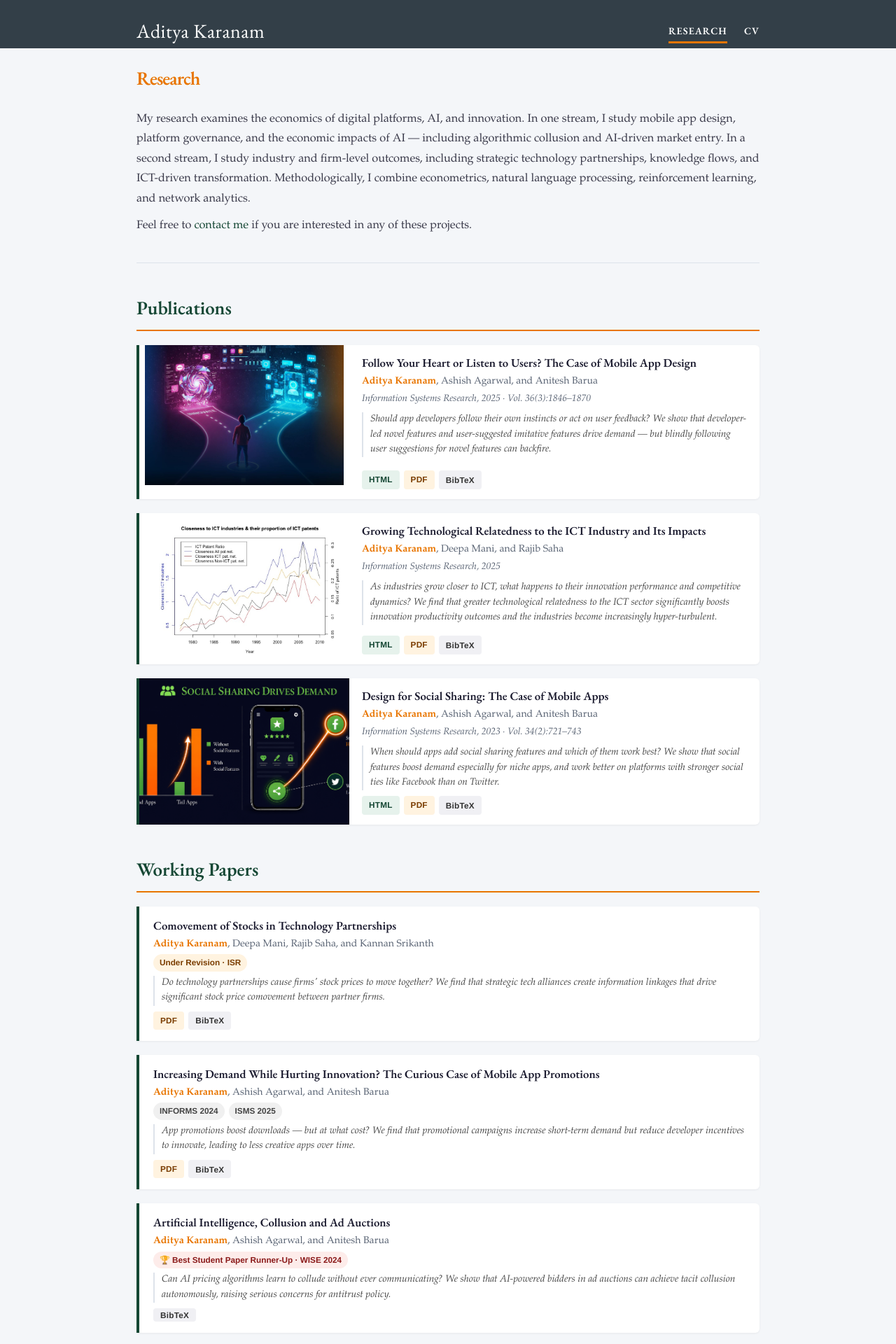
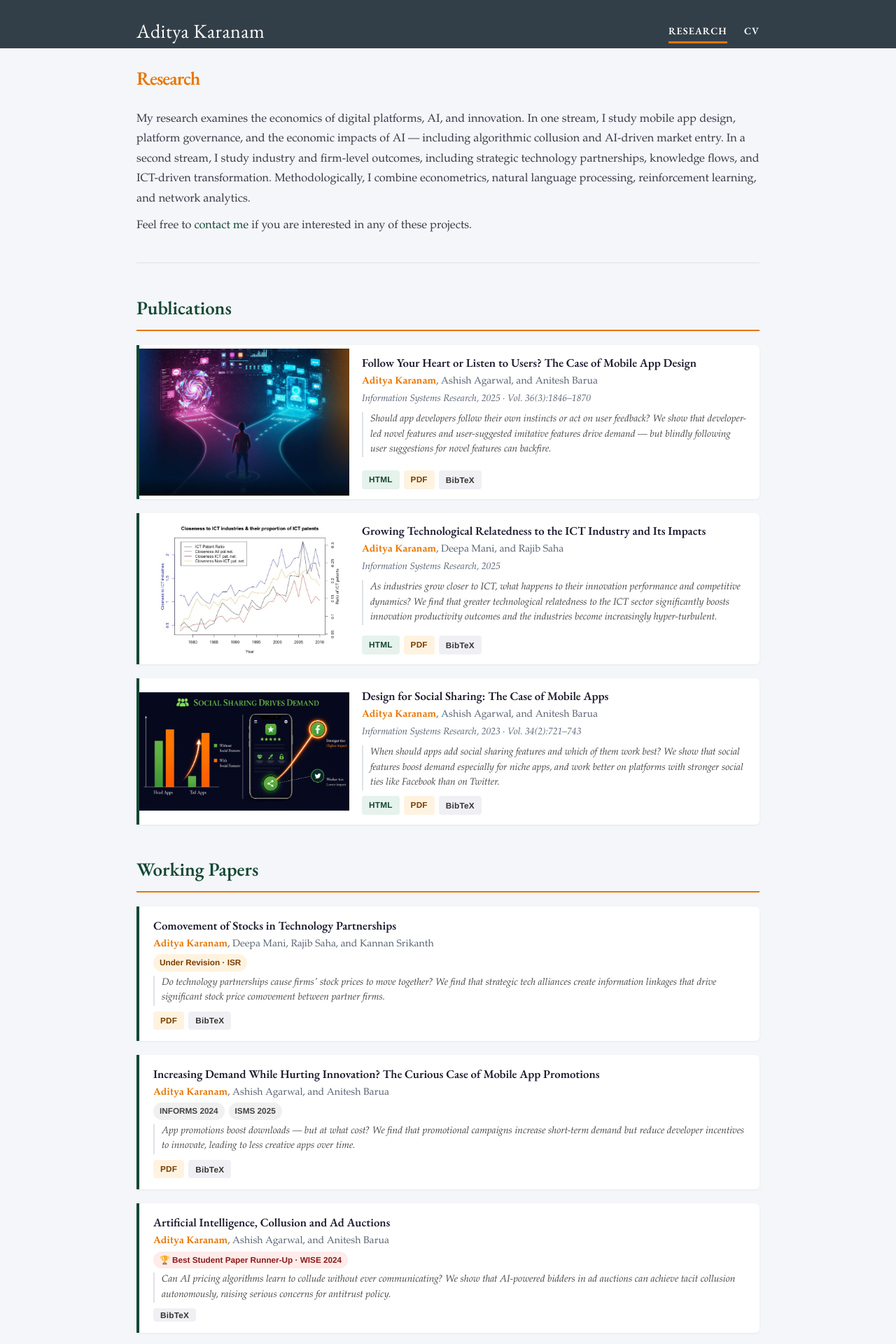
Before and after one commit to askaranam/askaranam.github.io, a Jekyll site: the page built from research.html, in a window 1280 px wide. Shown: the top 1920 px of the page at 70% size. Built offline with Jekyll 4.4.1, drawn with Linux system fonts in a browser that asks for light colours; nearby versions of some CDN libraries; some web fonts are replaced.

Commit message:
Update research.html

```diff
--- a/research.html
+++ b/research.html
@@ -72,7 +72,7 @@
 <!-- PAPER 1 — Update src to /images/paper1.jpg after uploading image -->
 <div class="paper" style="min-height: 220px;">
   <div class="paper-image-col" style="flex: 0 0 300px; max-width: 300px; min-height: 220px;">
-    <img class="paper-image" src="/images/innovate-or-listen.jpeg" style="width: 100%; height: 200px; object-fit: contain; object-position: center; ">
+    <img class="paper-image" src="/images/innovate-or-listen.jpeg" style="width: 100%; height: 100%; object-fit: contain; object-position: center; ">
   </div>
   <div class="paper-body">
     <div class="paper-title"><a href="https://pubsonline.informs.org/doi/10.1287/isre.2023.0060">Follow Your Heart or Listen to Users? The Case of Mobile App Design</a></div>
@@ -131,7 +131,7 @@
 <!-- PAPER 3 — Replace placeholder with <img> after uploading image -->
 <div class="paper">
   <div class="paper-image-col" style="flex: 0 0 300px; max-width: 300px; position: relative;">
-    <img class="paper-image" src="/images/social-sharing.png" style="position: absolute; top: 0; left: 0; width: 100%; height: 100%; object-fit: cover; object-position: center top; display: block;">
+    <img class="paper-image" src="/images/social-sharing.png" style="position: absolute; top: 0; left: 0; width: 100%; height: 100%; object-fit: contain; object-position: center; display: block;">
   </div>
   <div class="paper-body">
     <div class="paper-title"><a href="https://pubsonline.informs.org/doi/abs/10.1287/isre.2022.1151">Design for Social Sharing: The Case of Mobile Apps</a></div>
```
